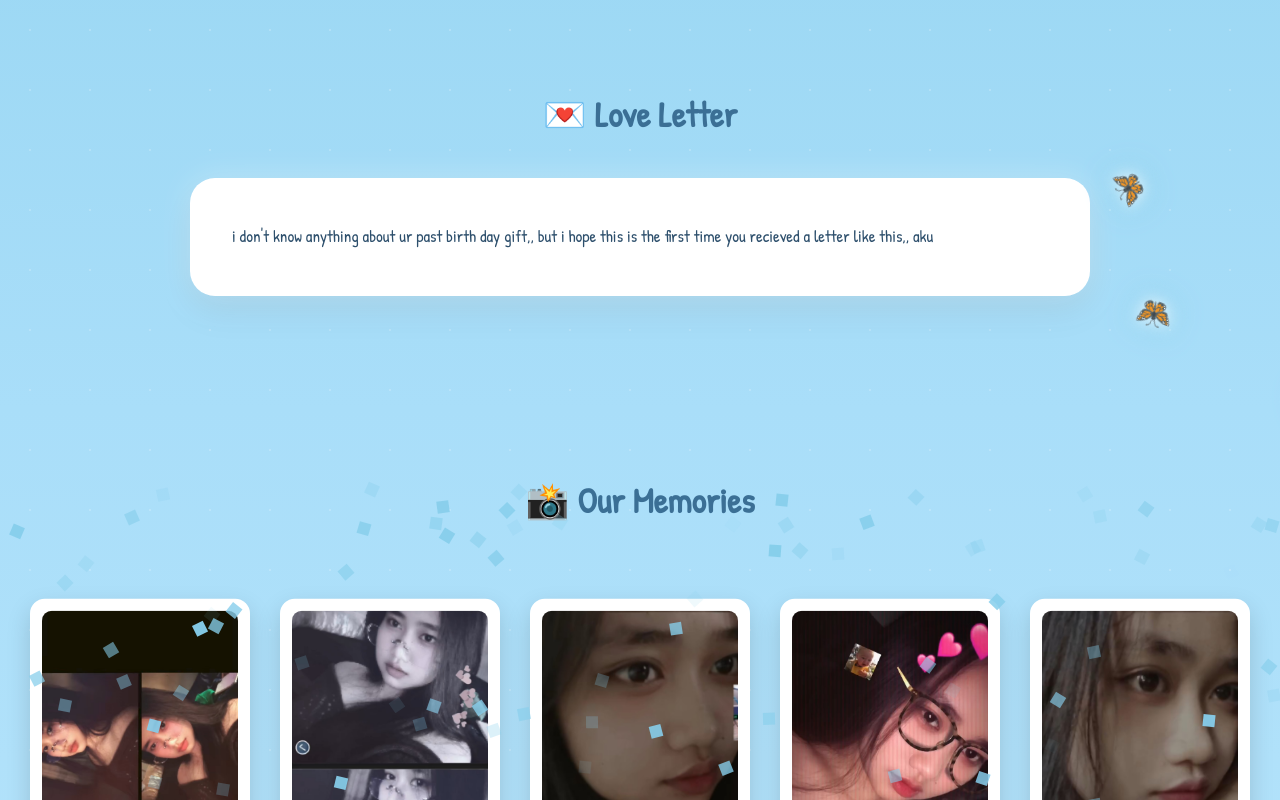
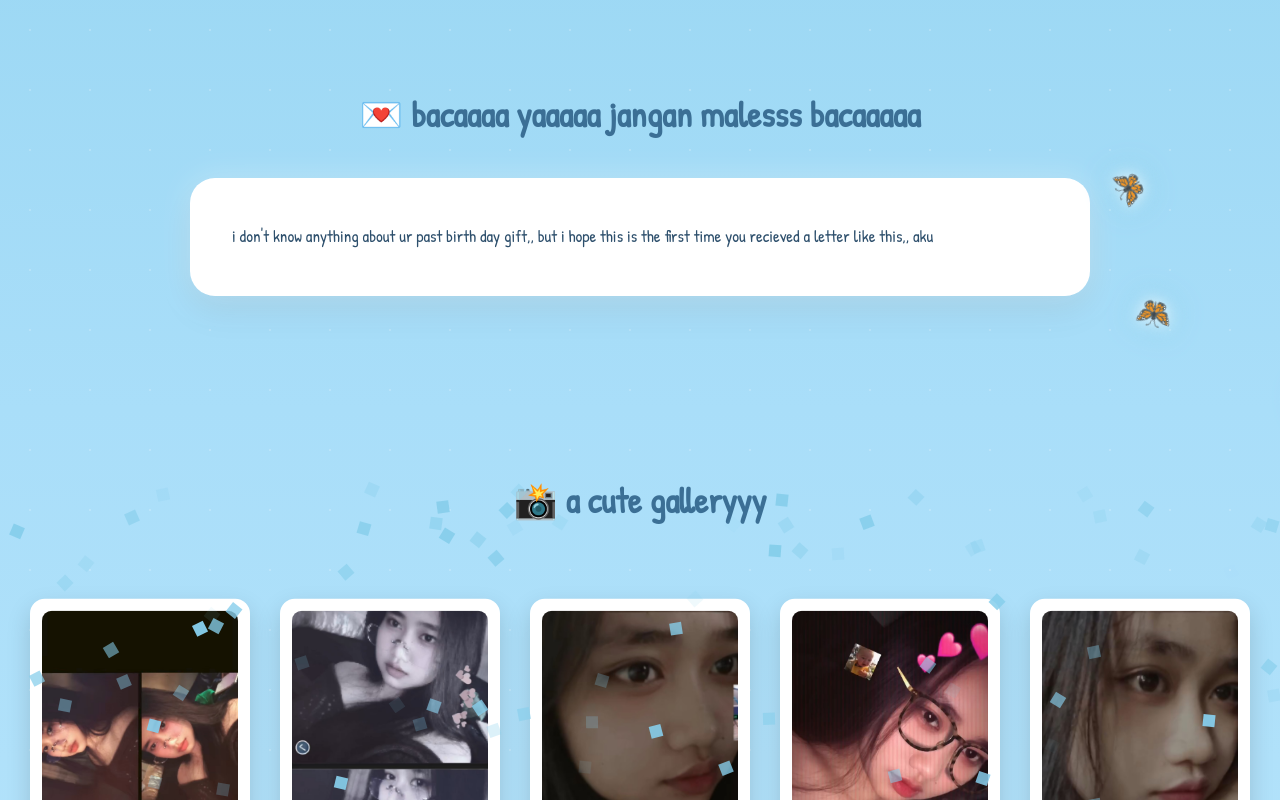
Before and after one commit to zyy250607/birthday-wulan, a plain HTML site: page index.html in a window 1280 px wide. Both pictures are taken after a click on the button "💙 Open Your Little Universe". Shown: the part 800-1600 px from the top of the page. Drawn offline with Linux system fonts and the light colour scheme.

Commit message:
Update index.html

```diff
--- a/index.html
+++ b/index.html
@@ -61,7 +61,7 @@
     <section class="section hidden" id="letterSection">
 
         <div class="section-title">
-            💌 Love Letter
+            💌 bacaaaa yaaaaa jangan malesss bacaaaaa
         </div>
 
         <div class="letter-box">
@@ -74,7 +74,7 @@
     <section class="section hidden" id="gallerySection">
 
         <div class="section-title">
-            📸 Our Memories
+            📸 a cute galleryyy
         </div>
 
         <div class="gallery-section">
@@ -169,7 +169,7 @@
                     aku suka kamuuu,, sepertiii yang selalu kamu tauuu...
                     <br><br>
 
-                    dan mungki perasaan itu belum berubah sampe sekaranggg...
+                    dan mungkinn perasaan itu belum berubah sampe sekaranggg...
                     <br><br>
 
                     aku ga tauu gimanaa akhirnya nantiii,, tapiii aku cuma
```
